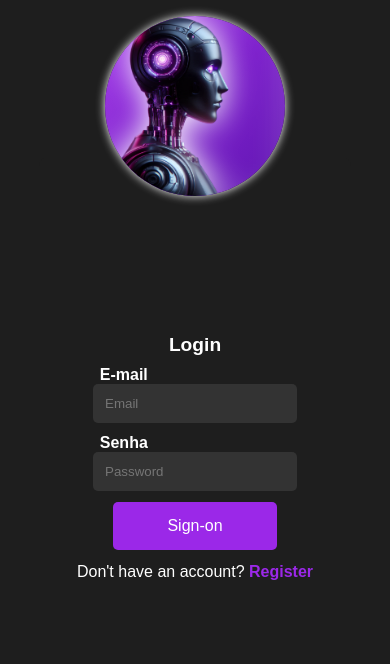
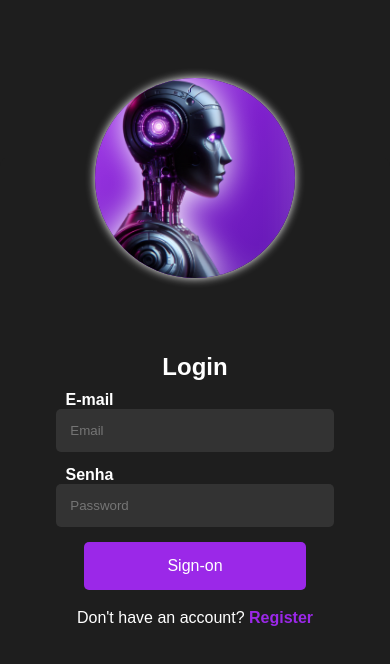
Before and after one commit to MR-MARCOSs/site_bots, a plain HTML site: page index.html in a window 390 px wide. Drawn offline with Linux system fonts and the light colour scheme.

Commit message:
media querie phone

```diff
--- a/styles.css
+++ b/styles.css
@@ -123,7 +123,7 @@ body {
 
 
 
-@media screen and (max-width: 768px), (orientation: portrait) {
+@media screen and (max-width: 768px) {
   /* Ajuste da imagem */
   .image-container {
     width: 180px;
@@ -187,3 +187,68 @@ body {
     padding: 15px;
   }
 }
+
+@media screen and (max-width: 480px) {
+  /* Ajuste da imagem */
+  .image-container {
+    width: 200px;
+    height: 200px; /* A imagem ocupa apenas metade da tela */
+    border-radius: 50%; /* Faz a imagem virar um círculo */
+    position: absolute;
+    margin-top: 20%;
+    margin-bottom: 1%;
+    border-radius: 50% 50% 50% 50%; /* Faz o topo circular */
+    overflow: hidden;
+
+    left: 50%;
+    transform: translateX(-50%); /* Centraliza horizontalmente */
+    z-index: 1; /* Garante que a imagem fique sobre o conteúdo de login */
+    box-shadow: 0 0 10px rgba(255, 255, 255);
+  }
+
+  .image-container img {
+    object-fit: cover; /* A imagem cobre completamente o círculo */
+    object-position: center; /* Centraliza a imagem */
+  }
+
+  /* Ajuste da área de login */
+  .login {
+    width: 100%;
+    background-color: rgb(30, 30, 30);
+    display: flex;
+    flex-direction: column;
+    justify-content: flex-start;
+    padding-top: 40%;
+    padding-bottom: 5%; /* Começa o conteúdo abaixo da imagem */
+    position: relative;
+    z-index: 0;
+  }
+
+  /* Ajuste do formulário */
+  .form-container {
+    width: 100%;
+    height: 100%;
+    margin: 0 auto;
+
+    overflow: visible;
+    background-color: rgb(30, 30, 30);
+    padding: 10px;
+    box-shadow: none;
+  }
+
+  h2 {
+    font-size: 1.5rem; /* Ajusta o tamanho do título */
+    margin-bottom: 10px;
+    margin-top: 10px; /* Menor espaço abaixo do título */
+  }
+
+  /* Ajuste nos campos de entrada */
+  input {
+    padding: 14px;
+  }
+
+  button.login-btn {
+    width: 60%;
+    padding: 15px;
+  }
+}
```
